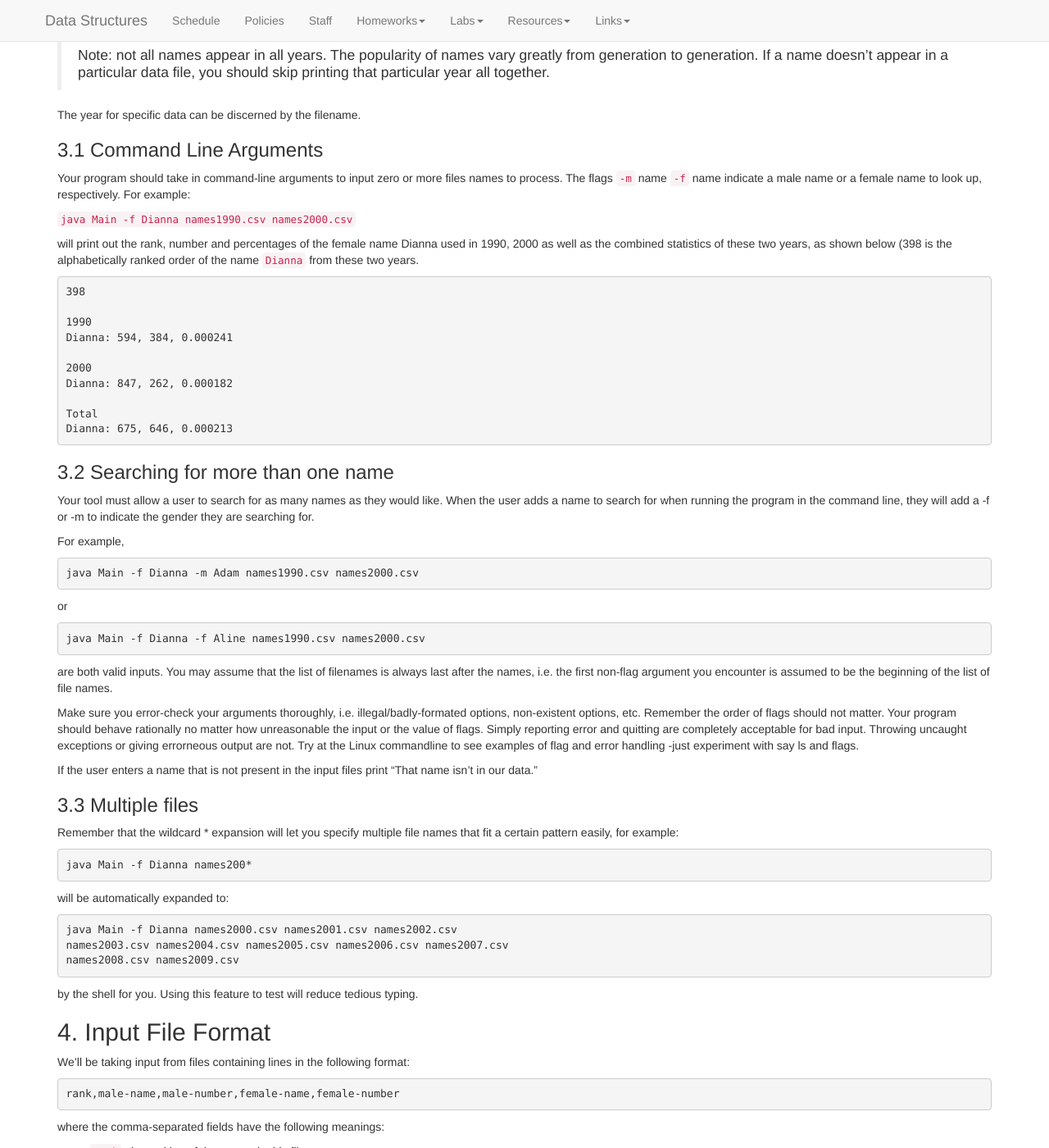
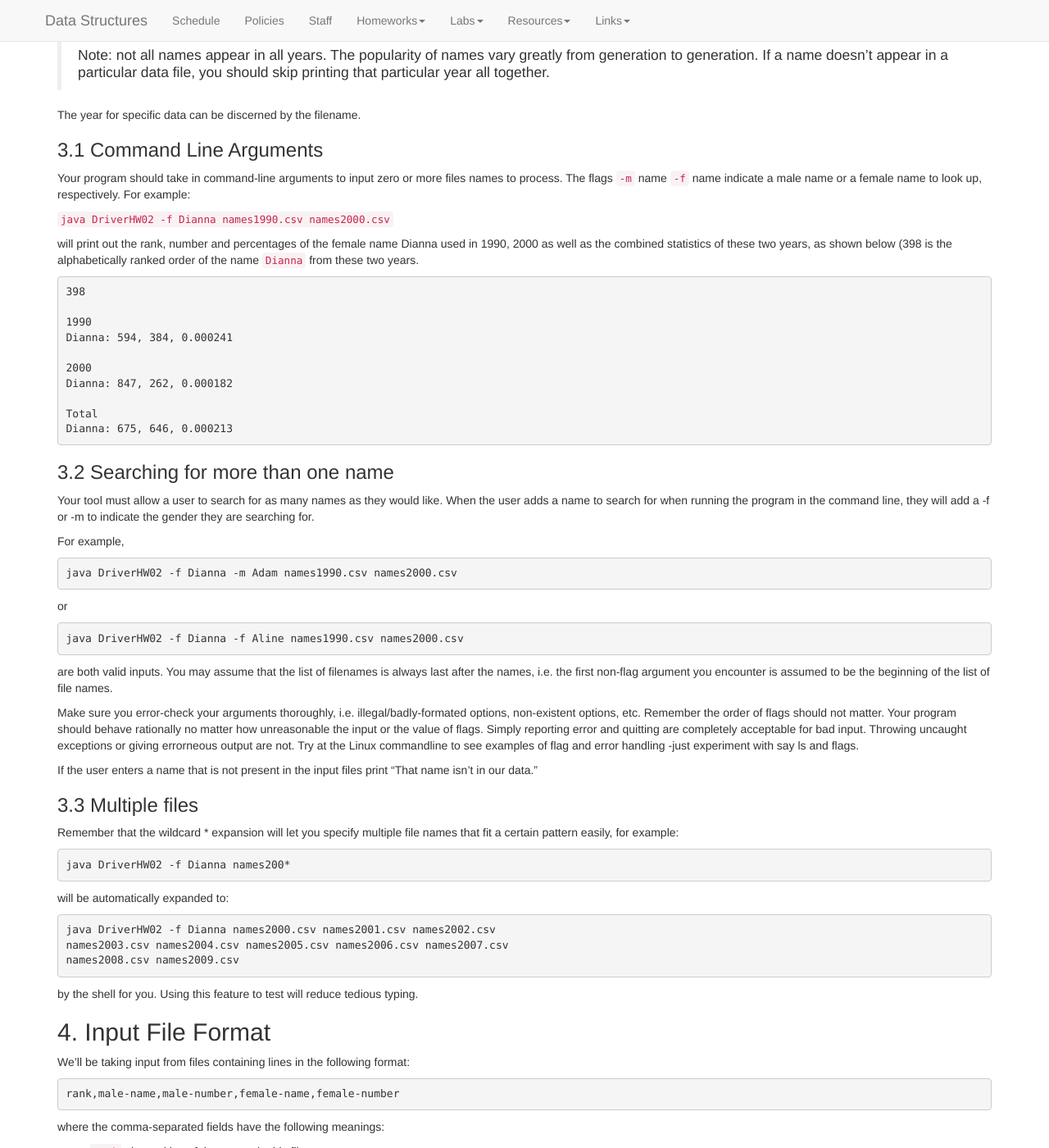
Before and after one commit to kalte0/BMC-CS-151.github.io, a Jekyll site: the page built from hws/HW02.md, in a window 1280 px wide and 1400 px high, scrolled down 2486 px. Shown: the whole window at 82% size. Built offline with Jekyll 4.4.1, drawn with Linux system fonts in a browser that asks for light colours; nearby versions of some CDN libraries.

Commit message:
Update HW02.md

````diff
--- a/hws/HW02.md
+++ b/hws/HW02.md
@@ -218,7 +218,7 @@ files names to process.
 The flags `-m` name `-f` name indicate a male name or a female name to
 look up, respectively. For example:
 
-```java Main -f Dianna names1990.csv names2000.csv```
+```java DriverHW02 -f Dianna names1990.csv names2000.csv```
 
 will print out the rank, number and percentages of the
 female name Dianna used in 1990, 2000 as well as the combined statistics of these
@@ -246,12 +246,12 @@ add a -f or -m to indicate the gender they are searching for.
 
  For example,
 ```
-java Main -f Dianna -m Adam names1990.csv names2000.csv
+java DriverHW02 -f Dianna -m Adam names1990.csv names2000.csv
 ```
 or
 
 ```
-java Main -f Dianna -f Aline names1990.csv names2000.csv
+java DriverHW02 -f Dianna -f Aline names1990.csv names2000.csv
 ```
 
 are both valid inputs.
@@ -275,13 +275,13 @@ Remember that the wildcard * expansion will let you specify multiple file names
 that fit a certain pattern easily, for example:
 
 ```
-java Main -f Dianna names200*
+java DriverHW02 -f Dianna names200*
 ```
 
 will be automatically expanded to:
 
 ```
-java Main -f Dianna names2000.csv names2001.csv names2002.csv
+java DriverHW02 -f Dianna names2000.csv names2001.csv names2002.csv
 names2003.csv names2004.csv names2005.csv names2006.csv names2007.csv
 names2008.csv names2009.csv
 ```
````
